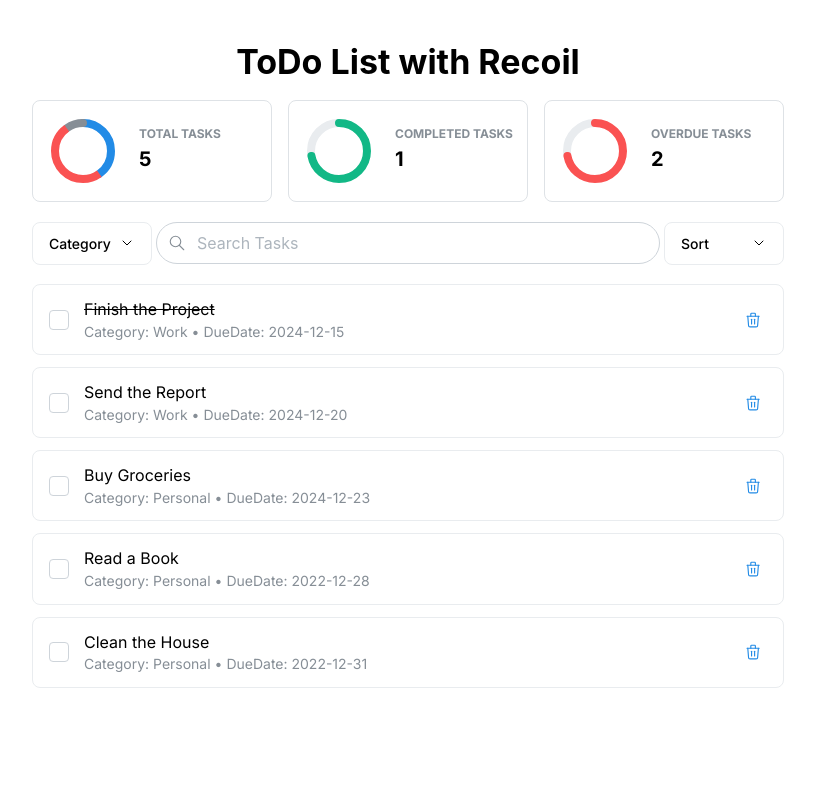
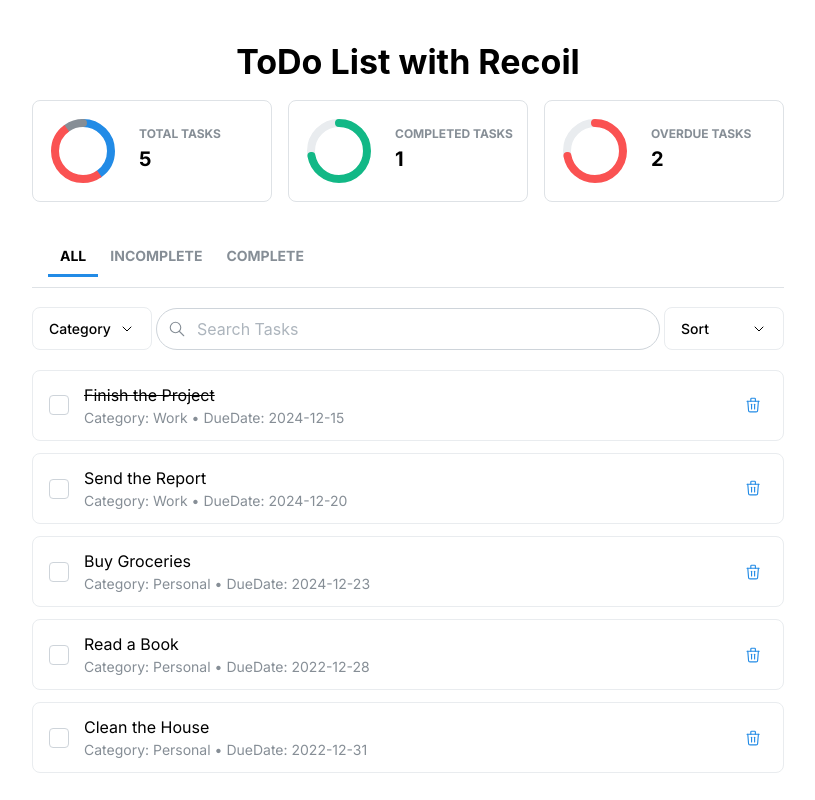
Before and after one commit to nk18chi/recoil-vs-redux-toolkit, a Next.js app in the folder packages/frontend/: page / in a window 1280 px wide. Shown: the whole page, without its empty margins (232-1047 px from the left). Built offline with nearby package versions, Linux system fonts and the light colour scheme.

Commit message:
feat(StatusTab): add ToDoStatuTab component

```diff
--- a/packages/frontend/app/page.tsx
+++ b/packages/frontend/app/page.tsx
@@ -5,6 +5,7 @@ import ToDoStats from '@/components/ToDoStats/ToDoStats';
 import ToDoSearchInput from '@/components/ToDoSearchInput/ToDoSearchInput';
 import ToDoCategoryFilter from '@/components/ToDoCategoryFilter/ToDoCategoryFilter';
 import ToDoSort from '@/components/ToDoSort/ToDoSort';
+import ToDoStatusTab from '@/components/ToDoStatusTab/ToDoStatusTab';
 
 function RecoilPage() {
   return (
@@ -17,6 +18,7 @@ function RecoilPage() {
     >
       <Title className="text-center">ToDo List with Recoil</Title>
       <ToDoStats />
+      <ToDoStatusTab />
       <Flex mih={50} gap="4" justify="stretch" align="center" direction="row" wrap="wrap">
         <ToDoCategoryFilter />
         <ToDoSearchInput className="flex-1" />
--- /dev/null
+++ b/packages/frontend/components/ToDoStatusTab/ToDoStatusTab.module.css
@@ -0,0 +1,56 @@
+.header {
+  background-color: var(--mantine-color-body);
+  border-bottom: rem(1px) solid light-dark(var(--mantine-color-gray-3), var(--mantine-color-dark-4));
+}
+
+.inner {
+  display: flex;
+  align-items: center;
+  justify-content: space-between;
+}
+
+.links {
+  padding-top: var(--mantine-spacing-lg);
+  padding-bottom: var(--mantine-spacing-xs);
+  display: flex;
+  flex-direction: column;
+  justify-content: space-between;
+}
+
+.mainLinks {
+  margin-right: calc(var(--mantine-spacing-sm) * -1);
+}
+
+.mainLink {
+  text-transform: uppercase;
+  font-size: var(--mantine-font-size-sm);
+  color: light-dark(var(--mantine-color-gray-6), var(--mantine-color-dark-1));
+  padding: rem(7px) var(--mantine-spacing-sm);
+  font-weight: 700;
+  border-bottom: rem(3px) solid transparent;
+  transition:
+    border-color 100ms ease,
+    color 100ms ease;
+
+  @mixin hover {
+    color: light-dark(var(--mantine-color-black), var(--mantine-color-white));
+    text-decoration: none;
+  }
+
+  &[data-active] {
+    color: light-dark(var(--mantine-color-black), var(--mantine-color-white));
+    border-bottom-color: var(--mantine-color-blue-6);
+  }
+}
+
+.secondaryLink {
+  color: light-dark(var(--mantine-color-gray-6), var(--mantine-color-dark-1));
+  font-size: var(--mantine-font-size-xs);
+  text-transform: uppercase;
+  transition: color 100ms ease;
+
+  @mixin hover {
+    color: light-dark(var(--mantine-color-black), var(--mantine-color-white));
+    text-decoration: none;
+  }
+}
--- /dev/null
+++ b/packages/frontend/components/ToDoStatusTab/ToDoStatusTab.tsx
@@ -0,0 +1,45 @@
+'use client';
+
+import React, { useState } from 'react';
+import { Container, Anchor, Group, Box } from '@mantine/core';
+import classes from './ToDoStatusTab.module.css';
+
+enum Status {
+  All = 'All',
+  Incomplete = 'Incomplete',
+  Complete = 'Complete',
+}
+
+const mainLinks = [{ label: Status.All }, { label: Status.Incomplete }, { label: Status.Complete }];
+
+function ToDoStatusTab() {
+  const [active, setActive] = useState(0);
+
+  const mainItems = mainLinks.map((item, index) => (
+    <Anchor<'a'>
+      key={item.label}
+      className={classes.mainLink}
+      data-active={index === active || undefined}
+      onClick={(event) => {
+        event.preventDefault();
+        setActive(index);
+      }}
+    >
+      {item.label}
+    </Anchor>
+  ));
+
+  return (
+    <Box className={classes.header}>
+      <Container className={classes.inner}>
+        <Box className={classes.links}>
+          <Group gap={0} justify="flex-end" className={classes.mainLinks}>
+            {mainItems}
+          </Group>
+        </Box>
+      </Container>
+    </Box>
+  );
+}
+
+export default ToDoStatusTab;
```
Also changed, not shown: 1 other file (tests, documents, lock files or other folders).
